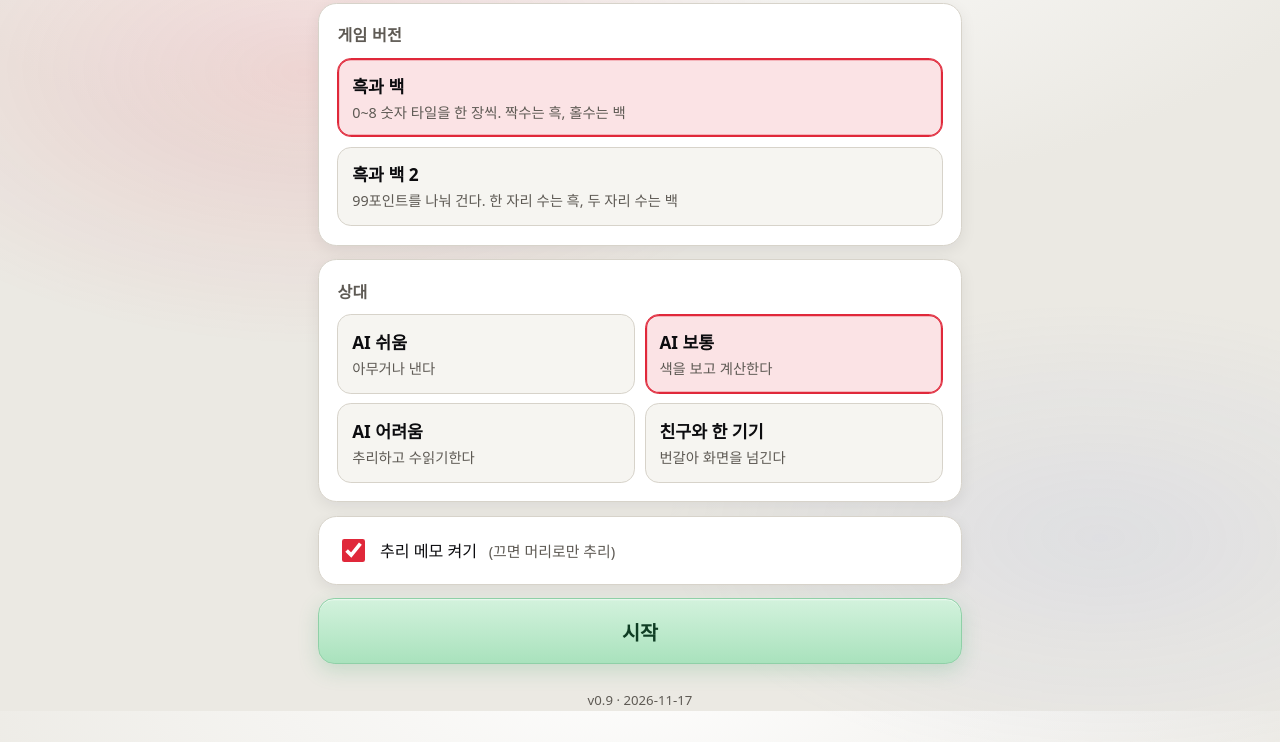
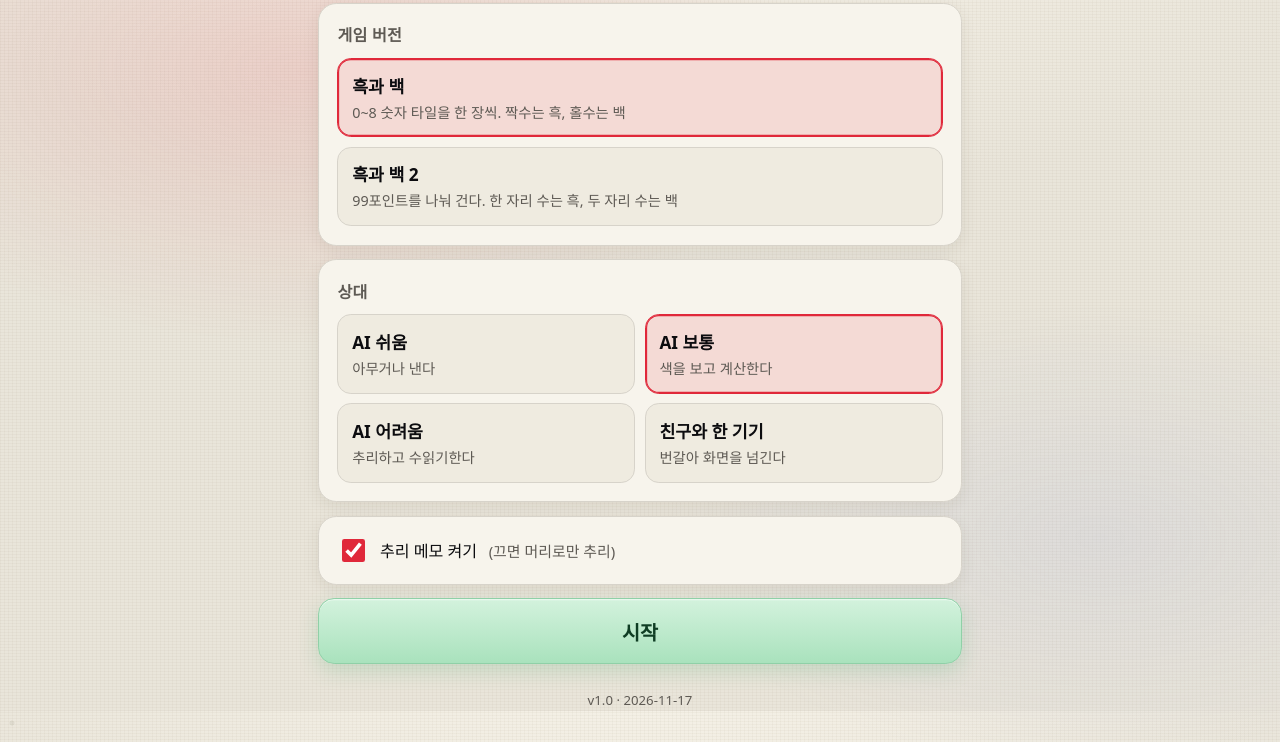
Before and after one commit to jkh76/bnw, a plain HTML site: page index.html in a window 1280 px wide. Shown: the part 89-831 px from the top of the page. Drawn offline with Linux system fonts and the light colour scheme.

Commit message:
v1.0: 라이트 테마를 아이보리 리넨 색과 배경 무늬로 변경
Co-Authored-By: Claude Opus 5.5 <noreply@anthropic.com>
Claude-Session: https://claude.ai/code/session_01RsA9Tqm2Z4vbZ3UiTG5tPM

```diff
--- a/index.html
+++ b/index.html
@@ -13,8 +13,9 @@
 <script>try{var t=localStorage.getItem('bw-theme');if(!t)t=matchMedia('(prefers-color-scheme: dark)').matches?'dark':'light';document.documentElement.dataset.theme=t;}catch(e){document.documentElement.dataset.theme='light';}</script>
 <style>
   :root{
-    --bg:#ebe9e3; --bg-glow:#ffffff; --card:#ffffff; --card2:#f6f5f1; --ink:#0c0c0f; --muted:#5e5a54; --line:#d7d3ca;
-    --btn:#ffffff; --shadow:0 4px 14px rgba(20,20,30,.07);
+    --bg:#e9e5da; --bg-glow:#f6f2e8; --card:#f7f4ec; --card2:#efebe0; --ink:#0c0c0f; --muted:#5e5a54; --line:#d7d3ca;
+    --btn:#faf8f2; --shadow:0 4px 14px rgba(60,45,20,.08);
+    --pattern:repeating-linear-gradient(0deg,rgba(120,100,70,.045) 0 1px,transparent 1px 3px),repeating-linear-gradient(90deg,rgba(120,100,70,.04) 0 1px,transparent 1px 4px),radial-gradient(circle at 12px 12px,rgba(60,50,35,.07) 2.2px,transparent 2.8px) 0 0/48px 48px,radial-gradient(circle at 36px 36px,rgba(255,255,255,.75) 2.2px,rgba(60,50,35,.06) 2.8px,transparent 3.2px) 0 0/48px 48px;
     --accent:#e0283a; --accent2:#ff4d5c; --accent-soft:rgba(224,40,58,.13); --accent-glow:rgba(224,40,58,.38);
     --lose:#56658a; --tie:#d4951a; --good:#1f9d5c; --mark:#f36a10; --seg-off:#d9d5cc;
     --go-1:#d3f2dd; --go-2:#a9e2bd; --go-ink:#0f3d24; --go-edge:#8fd0a7; --go-glow:rgba(70,170,110,.22);
@@ -23,7 +24,7 @@
   }
   [data-theme=dark]{
     --bg:#0b1020; --bg-glow:#1b2542; --card:#151c2e; --card2:#1a2236; --ink:#eef1f8; --muted:#8f9ab3; --line:#28324b;
-    --btn:#1b2338; --shadow:0 10px 28px rgba(0,0,0,.45);
+    --btn:#1b2338; --shadow:0 10px 28px rgba(0,0,0,.45); --pattern:none;
     --accent:#ff3347; --accent2:#ff6170; --accent-soft:rgba(255,51,71,.16); --accent-glow:rgba(255,51,71,.5);
     --lose:#7f8fb8; --tie:#f0b232; --good:#34c77b; --mark:#ff8c2e; --seg-off:#2a3350;
     --go-1:#b9ecc9; --go-2:#8fd8aa; --go-ink:#06291a; --go-edge:#7cc99a; --go-glow:rgba(120,220,160,.22);
@@ -34,7 +35,7 @@
   html,body{margin:0;color:var(--ink);
     font-family:"Pretendard","Apple SD Gothic Neo","Noto Sans KR","Malgun Gothic",system-ui,sans-serif;
     -webkit-tap-highlight-color:transparent}
-  body{background:radial-gradient(1100px 520px at 50% -8%,var(--bg-glow),var(--bg) 70%) fixed,var(--bg);min-height:100vh;transition:background-color .3s,color .3s}
+  body{background:var(--pattern),radial-gradient(1100px 520px at 50% -8%,var(--bg-glow),var(--bg) 70%) fixed,var(--bg);min-height:100vh;transition:background-color .3s,color .3s}
   button{font:inherit;color:inherit;cursor:pointer}
   #app{max-width:480px;margin:0 auto;padding:12px 14px 40px;min-height:100vh}
   header{display:flex;align-items:center;justify-content:space-between;margin-bottom:10px}
@@ -335,7 +336,7 @@
     <details class="memo" id="memoBox" open><summary>추리 메모</summary><div id="memo"></div></details>
    </aside>
   </section>
-  <footer class="ver" id="verLbl">v0.9 · 2026-11-17</footer>
+  <footer class="ver" id="verLbl">v1.0 · 2026-11-17</footer>
 </div>
 
 <canvas id="fx" aria-hidden="true"></canvas>
@@ -648,7 +649,7 @@ $('#btnStart').addEventListener('click',startGame);
 $('#btnSound').addEventListener('click',()=>{UI.sound=!UI.sound;saveOpts();$('#btnSound').textContent=UI.sound?'소리 켬':'소리 끔';sfx('tap');});
 $('#btnSound').textContent=UI.sound?'소리 켬':'소리 끔';
 function applyTheme(t){document.documentElement.dataset.theme=t;$('#btnTheme').textContent=t==='dark'?'라이트':'다크';
-  const m=document.querySelector('meta[name=theme-color]'); if(m) m.content=t==='dark'?'#0b1020':'#ebe9e3';}
+  const m=document.querySelector('meta[name=theme-color]'); if(m) m.content=t==='dark'?'#0b1020':'#e9e5da';}
 applyTheme(document.documentElement.dataset.theme||'light');
 $('#btnTheme').addEventListener('click',()=>{const t=document.documentElement.dataset.theme==='dark'?'light':'dark';applyTheme(t);try{localStorage.setItem('bw-theme',t);}catch(e){}sfx('tap');});
 $('#btnRules').addEventListener('click',()=>{$('#rulesOv').hidden=false;});
```
Also changed, not shown: 1 other file.
